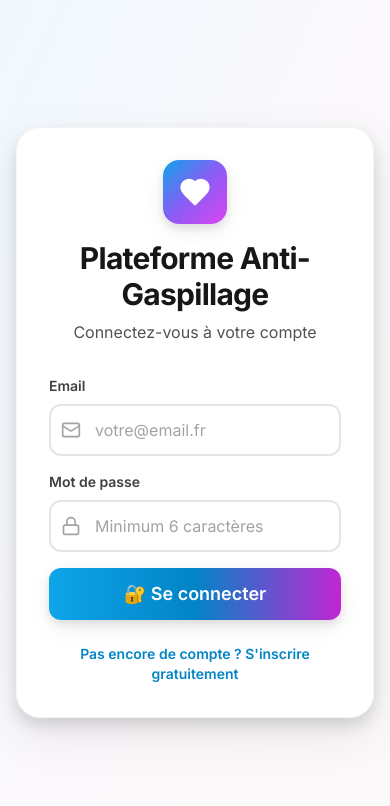
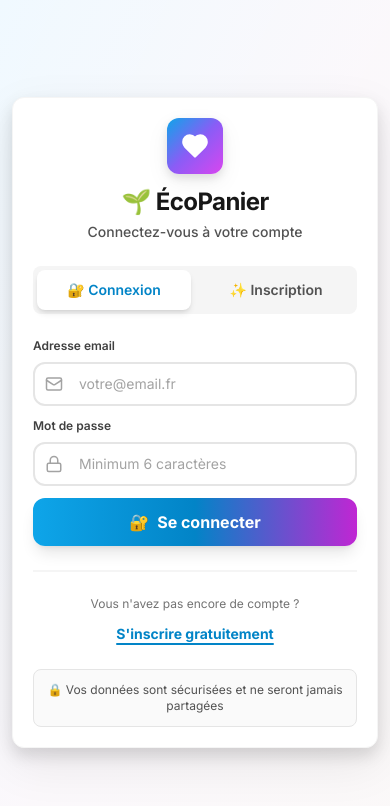
Before and after one commit to moonback/EcoPanier-v1, a React (Vite) app: page /dashboard in a window 390 px wide. Shown: the top 806 px of the page. Built offline with nearby package versions, Linux system fonts and the light colour scheme; no server answers; the database is empty.

Commit message:
refactor(auth): enhance AuthForm layout and responsiveness with improved UI elements and user experience

```diff
--- a/src/components/auth/AuthForm.tsx
+++ b/src/components/auth/AuthForm.tsx
@@ -56,48 +56,85 @@ export const AuthForm = ({ onSuccess }: AuthFormProps) => {
   };
 
   return (
-    <div className="min-h-screen flex items-center justify-center section-gradient p-4">
-      <div className="max-w-md w-full bg-white rounded-large shadow-soft-xl border border-neutral-100 p-8 animate-fade-in-up">
-        <div className="text-center mb-8">
-          <div className="inline-flex items-center justify-center w-16 h-16 bg-gradient-primary rounded-2xl shadow-soft-lg mb-4">
-            <Heart size={32} className="text-white" fill="currentColor" />
+    <div className="min-h-screen flex items-center justify-center section-gradient p-3 sm:p-4">
+      <div className="max-w-md w-full bg-white rounded-xl sm:rounded-2xl shadow-soft-xl border border-neutral-100 p-5 sm:p-8 animate-fade-in-up">
+        {/* Header avec logo et titre */}
+        <div className="text-center mb-6 sm:mb-8">
+          <div className="inline-flex items-center justify-center w-14 h-14 sm:w-16 sm:h-16 bg-gradient-primary rounded-xl sm:rounded-2xl shadow-soft-lg mb-3 sm:mb-4">
+            <Heart size={28} className="sm:w-8 sm:h-8 text-white" fill="currentColor" />
           </div>
-          <h1 className="text-3xl font-bold text-neutral-900 mb-2 tracking-tight">
-            Plateforme Anti-Gaspillage
+          <h1 className="text-2xl sm:text-3xl font-bold text-neutral-900 mb-1 sm:mb-2 tracking-tight">
+            🌱 ÉcoPanier
           </h1>
-          <p className="text-neutral-600">
+          <p className="text-sm sm:text-base text-neutral-600 font-medium">
             {mode === 'signin' ? 'Connectez-vous à votre compte' : 'Créez votre compte gratuitement'}
           </p>
         </div>
 
-        <form onSubmit={handleSubmit} className="space-y-4">
+        {/* Onglets Mode */}
+        <div className="flex gap-2 mb-6 p-1 bg-neutral-100 rounded-lg">
+          <button
+            type="button"
+            onClick={() => {
+              setMode('signin');
+              setError('');
+              setSuccess('');
+            }}
+            className={`flex-1 py-2.5 rounded-lg font-semibold text-sm sm:text-base transition-all ${
+              mode === 'signin'
+                ? 'bg-white text-primary-600 shadow-md'
+                : 'text-neutral-600 hover:text-neutral-900'
+            }`}
+          >
+            🔐 Connexion
+          </button>
+          <button
+            type="button"
+            onClick={() => {
+              setMode('signup');
+              setError('');
+              setSuccess('');
+            }}
+            className={`flex-1 py-2.5 rounded-lg font-semibold text-sm sm:text-base transition-all ${
+              mode === 'signup'
+                ? 'bg-white text-primary-600 shadow-md'
+                : 'text-neutral-600 hover:text-neutral-900'
+            }`}
+          >
+            ✨ Inscription
+          </button>
+        </div>
+
+        <form onSubmit={handleSubmit} className="space-y-3 sm:space-y-4">
           {mode === 'signup' && (
-            <div>
-              <label className="block text-sm font-semibold text-neutral-700 mb-2">
+            <div className="animate-fade-in">
+              <label className="block text-xs sm:text-sm font-semibold text-neutral-700 mb-2">
                 Type de compte
               </label>
               <select
                 value={role}
                 onChange={(e) => setRole(e.target.value as UserRole)}
-                className="input"
+                className="w-full px-4 py-2.5 sm:py-3 rounded-xl border-2 border-neutral-200 bg-white text-neutral-900 focus:border-primary-500 focus:ring-4 focus:ring-primary-100 transition-all outline-none text-sm sm:text-base font-medium"
               >
-                <option value="customer">🛒 Client</option>
-                <option value="merchant">🏪 Commerçant</option>
-                <option value="beneficiary">🤝 Bénéficiaire</option>
-                <option value="collector">📦 Collecteur</option>
+                <option value="customer">🛒 Client - Acheter des lots anti-gaspi</option>
+                <option value="merchant">🏪 Commerçant - Vendre mes invendus</option>
+                <option value="beneficiary">🤝 Bénéficiaire - Accéder aux dons gratuits</option>
+                <option value="collector">📦 Collecteur - Effectuer des livraisons</option>
               </select>
             </div>
           )}
 
           <div>
-            <label className="block text-sm font-semibold text-neutral-700 mb-2">Email</label>
+            <label className="block text-xs sm:text-sm font-semibold text-neutral-700 mb-2">
+              Adresse email
+            </label>
             <div className="relative">
-              <Mail className="absolute left-3 top-1/2 -translate-y-1/2 text-neutral-400" size={20} />
+              <Mail className="absolute left-3 top-1/2 -translate-y-1/2 text-neutral-400" size={18} />
               <input
                 type="email"
                 value={email}
                 onChange={(e) => setEmail(e.target.value)}
-                className="input-icon"
+                className="w-full pl-11 pr-4 py-2.5 sm:py-3 rounded-xl border-2 border-neutral-200 bg-white text-neutral-900 placeholder:text-neutral-400 focus:border-primary-500 focus:ring-4 focus:ring-primary-100 transition-all outline-none text-sm sm:text-base"
                 placeholder="votre@email.fr"
                 required
               />
@@ -105,16 +142,16 @@ export const AuthForm = ({ onSuccess }: AuthFormProps) => {
           </div>
 
           <div>
-            <label className="block text-sm font-semibold text-neutral-700 mb-2">
+            <label className="block text-xs sm:text-sm font-semibold text-neutral-700 mb-2">
               Mot de passe
             </label>
             <div className="relative">
-              <Lock className="absolute left-3 top-1/2 -translate-y-1/2 text-neutral-400" size={20} />
+              <Lock className="absolute left-3 top-1/2 -translate-y-1/2 text-neutral-400" size={18} />
               <input
                 type="password"
                 value={password}
                 onChange={(e) => setPassword(e.target.value)}
-                className="input-icon"
+                className="w-full pl-11 pr-4 py-2.5 sm:py-3 rounded-xl border-2 border-neutral-200 bg-white text-neutral-900 placeholder:text-neutral-400 focus:border-primary-500 focus:ring-4 focus:ring-primary-100 transition-all outline-none text-sm sm:text-base"
                 placeholder="Minimum 6 caractères"
                 required
                 minLength={6}
@@ -123,18 +160,18 @@ export const AuthForm = ({ onSuccess }: AuthFormProps) => {
           </div>
 
           {mode === 'signup' && (
-            <>
+            <div className="space-y-3 sm:space-y-4 animate-fade-in">
               <div>
-                <label className="block text-sm font-semibold text-neutral-700 mb-2">
+                <label className="block text-xs sm:text-sm font-semibold text-neutral-700 mb-2">
                   Nom complet
                 </label>
                 <div className="relative">
-                  <User className="absolute left-3 top-1/2 -translate-y-1/2 text-neutral-400" size={20} />
+                  <User className="absolute left-3 top-1/2 -translate-y-1/2 text-neutral-400" size={18} />
                   <input
                     type="text"
                     value={fullName}
                     onChange={(e) => setFullName(e.target.value)}
-                    className="input-icon"
+                    className="w-full pl-11 pr-4 py-2.5 sm:py-3 rounded-xl border-2 border-neutral-200 bg-white text-neutral-900 placeholder:text-neutral-400 focus:border-primary-500 focus:ring-4 focus:ring-primary-100 transition-all outline-none text-sm sm:text-base"
                     placeholder="Jean Dupont"
                     required
                   />
@@ -142,50 +179,56 @@ export const AuthForm = ({ onSuccess }: AuthFormProps) => {
               </div>
 
               <div>
-                <label className="block text-sm font-semibold text-neutral-700 mb-2">
-                  Téléphone (optionnel)
+                <label className="block text-xs sm:text-sm font-semibold text-neutral-700 mb-2">
+                  Téléphone <span className="text-neutral-400 font-normal">(optionnel)</span>
                 </label>
                 <div className="relative">
-                  <Phone className="absolute left-3 top-1/2 -translate-y-1/2 text-neutral-400" size={20} />
+                  <Phone className="absolute left-3 top-1/2 -translate-y-1/2 text-neutral-400" size={18} />
                   <input
                     type="tel"
                     value={phone}
                     onChange={(e) => setPhone(e.target.value)}
-                    className="input-icon"
+                    className="w-full pl-11 pr-4 py-2.5 sm:py-3 rounded-xl border-2 border-neutral-200 bg-white text-neutral-900 placeholder:text-neutral-400 focus:border-primary-500 focus:ring-4 focus:ring-primary-100 transition-all outline-none text-sm sm:text-base"
                     placeholder="06 12 34 56 78"
                   />
                 </div>
               </div>
 
               <div>
-                <label className="block text-sm font-semibold text-neutral-700 mb-2">
-                  Adresse (optionnel)
+                <label className="block text-xs sm:text-sm font-semibold text-neutral-700 mb-2">
+                  Adresse <span className="text-neutral-400 font-normal">(optionnel)</span>
                 </label>
                 <div className="relative">
-                  <MapPin className="absolute left-3 top-1/2 -translate-y-1/2 text-neutral-400" size={20} />
+                  <MapPin className="absolute left-3 top-1/2 -translate-y-1/2 text-neutral-400" size={18} />
                   <input
                     type="text"
                     value={address}
                     onChange={(e) => setAddress(e.target.value)}
-                    className="input-icon"
+                    className="w-full pl-11 pr-4 py-2.5 sm:py-3 rounded-xl border-2 border-neutral-200 bg-white text-neutral-900 placeholder:text-neutral-400 focus:border-primary-500 focus:ring-4 focus:ring-primary-100 transition-all outline-none text-sm sm:text-base"
                     placeholder="12 rue de Paris, 75001 Paris"
                   />
                 </div>
               </div>
 
               {role === 'merchant' && (
-                <>
+                <div className="space-y-3 sm:space-y-4 pt-3 border-t-2 border-neutral-100 animate-fade-in">
+                  <div className="p-3 bg-primary-50 rounded-lg border border-primary-200">
+                    <p className="text-xs sm:text-sm text-primary-800 font-semibold">
+                      🏪 Informations du commerce
+                    </p>
+                  </div>
+
                   <div>
-                    <label className="block text-sm font-semibold text-neutral-700 mb-2">
+                    <label className="block text-xs sm:text-sm font-semibold text-neutral-700 mb-2">
                       Nom du commerce
                     </label>
                     <div className="relative">
-                      <Building className="absolute left-3 top-1/2 -translate-y-1/2 text-neutral-400" size={20} />
+                      <Building className="absolute left-3 top-1/2 -translate-y-1/2 text-neutral-400" size={18} />
                       <input
                         type="text"
                         value={businessName}
                         onChange={(e) => setBusinessName(e.target.value)}
-                        className="input-icon"
+                        className="w-full pl-11 pr-4 py-2.5 sm:py-3 rounded-xl border-2 border-neutral-200 bg-white text-neutral-900 placeholder:text-neutral-400 focus:border-primary-500 focus:ring-4 focus:ring-primary-100 transition-all outline-none text-sm sm:text-base"
                         placeholder="Ma Boulangerie"
                         required
                       />
@@ -193,42 +236,48 @@ export const AuthForm = ({ onSuccess }: AuthFormProps) => {
                   </div>
 
                   <div>
-                    <label className="block text-sm font-semibold text-neutral-700 mb-2">
+                    <label className="block text-xs sm:text-sm font-semibold text-neutral-700 mb-2">
                       Adresse du commerce
                     </label>
                     <div className="relative">
-                      <MapPin className="absolute left-3 top-1/2 -translate-y-1/2 text-neutral-400" size={20} />
+                      <MapPin className="absolute left-3 top-1/2 -translate-y-1/2 text-neutral-400" size={18} />
                       <input
                         type="text"
                         value={businessAddress}
                         onChange={(e) => setBusinessAddress(e.target.value)}
-                        className="input-icon"
+                        className="w-full pl-11 pr-4 py-2.5 sm:py-3 rounded-xl border-2 border-neutral-200 bg-white text-neutral-900 placeholder:text-neutral-400 focus:border-primary-500 focus:ring-4 focus:ring-primary-100 transition-all outline-none text-sm sm:text-base"
                         placeholder="15 avenue de la République"
                         required
                       />
                     </div>
                   </div>
-                </>
+                </div>
               )}
-            </>
+            </div>
           )}
 
           {error && (
-            <div className="p-4 bg-accent-50 border-2 border-accent-200 rounded-xl text-accent-700 text-sm font-medium animate-fade-in">
-              ⚠️ {error}
+            <div className="p-3 sm:p-4 bg-accent-50 border-2 border-accent-200 rounded-xl animate-fade-in">
+              <div className="flex items-start gap-2">
+                <span className="text-accent-600 flex-shrink-0 text-lg">⚠️</span>
+                <p className="text-xs sm:text-sm text-accent-700 font-medium">{error}</p>
+              </div>
             </div>
           )}
 
           {success && (
-            <div className="p-4 bg-success-50 border-2 border-success-200 rounded-xl text-success-700 text-sm font-medium animate-fade-in">
-              ✅ {success}
+            <div className="p-3 sm:p-4 bg-success-50 border-2 border-success-200 rounded-xl animate-fade-in">
+              <div className="flex items-start gap-2">
+                <span className="text-success-600 flex-shrink-0 text-lg">✅</span>
+                <p className="text-xs sm:text-sm text-success-700 font-medium">{success}</p>
+              </div>
             </div>
           )}
 
           <button
             type="submit"
             disabled={loading}
-            className="btn-primary w-full rounded-xl text-lg"
+            className="w-full inline-flex items-center justify-center gap-2 px-6 py-3 sm:py-3.5 rounded-xl font-bold text-base sm:text-lg transition-all duration-300 focus:outline-none focus:ring-4 disabled:opacity-50 disabled:cursor-not-allowed bg-gradient-to-r from-primary-500 via-primary-600 to-secondary-600 text-white shadow-lg hover:shadow-xl hover:scale-[1.02] focus:ring-primary-200 mt-2"
           >
             {loading ? (
               <>
@@ -236,26 +285,44 @@ export const AuthForm = ({ onSuccess }: AuthFormProps) => {
                 <span>Chargement...</span>
               </>
             ) : mode === 'signin' ? (
-              '🔐 Se connecter'
+              <>
+                <span>🔐</span>
+                <span>Se connecter</span>
+              </>
             ) : (
-              "✨ S'inscrire gratuitement"
+              <>
+                <span>✨</span>
+                <span>S'inscrire gratuitement</span>
+              </>
             )}
           </button>
         </form>
 
-        <div className="mt-6 text-center">
+        {/* Barre de séparation pour mobile */}
+        <div className="mt-6 sm:mt-8 pt-6 sm:pt-8 border-t-2 border-neutral-100">
+          <div className="text-center space-y-3">
+            <p className="text-xs sm:text-sm text-neutral-500">
+              {mode === 'signin' ? "Vous n'avez pas encore de compte ?" : 'Vous avez déjà un compte ?'}
+            </p>
             <button
+              type="button"
               onClick={() => {
                 setMode(mode === 'signin' ? 'signup' : 'signin');
                 setError('');
                 setSuccess('');
               }}
-            className="text-primary-600 hover:text-primary-700 text-sm font-semibold hover-lift transition-all"
+              className="text-primary-600 hover:text-primary-700 text-sm sm:text-base font-bold hover-lift transition-all underline decoration-2 underline-offset-4"
             >
-            {mode === 'signin'
-              ? "Pas encore de compte ? S'inscrire gratuitement"
-              : 'Déjà un compte ? Se connecter'}
+              {mode === 'signin' ? "S'inscrire gratuitement" : 'Se connecter'}
             </button>
+          </div>
+        </div>
+
+        {/* Info sécurité */}
+        <div className="mt-6 p-3 bg-neutral-50 rounded-lg border border-neutral-200">
+          <p className="text-xs text-center text-neutral-600">
+            🔒 Vos données sont sécurisées et ne seront jamais partagées
+          </p>
         </div>
       </div>
     </div>
```
Lines whose indentation alone changed are shown as unchanged.
